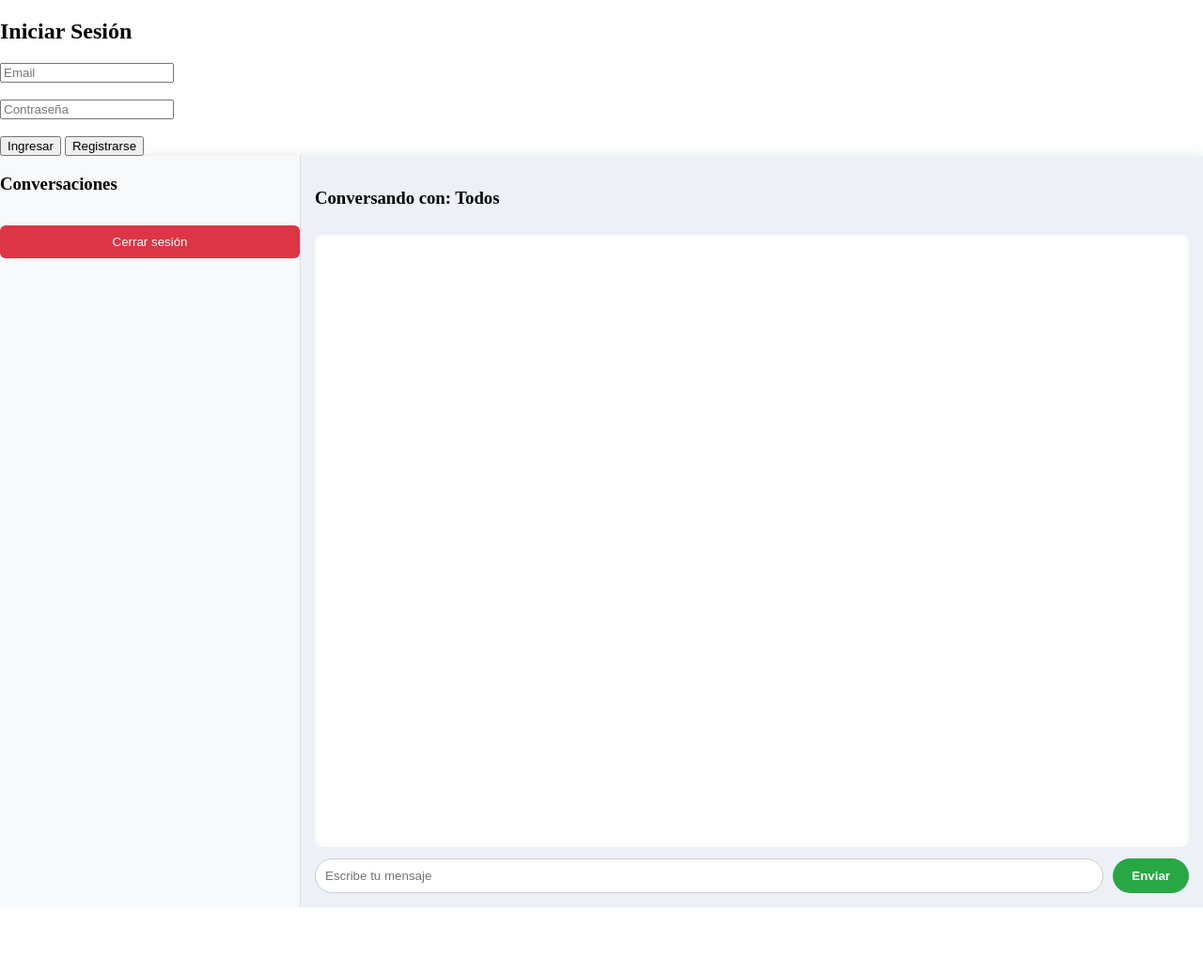
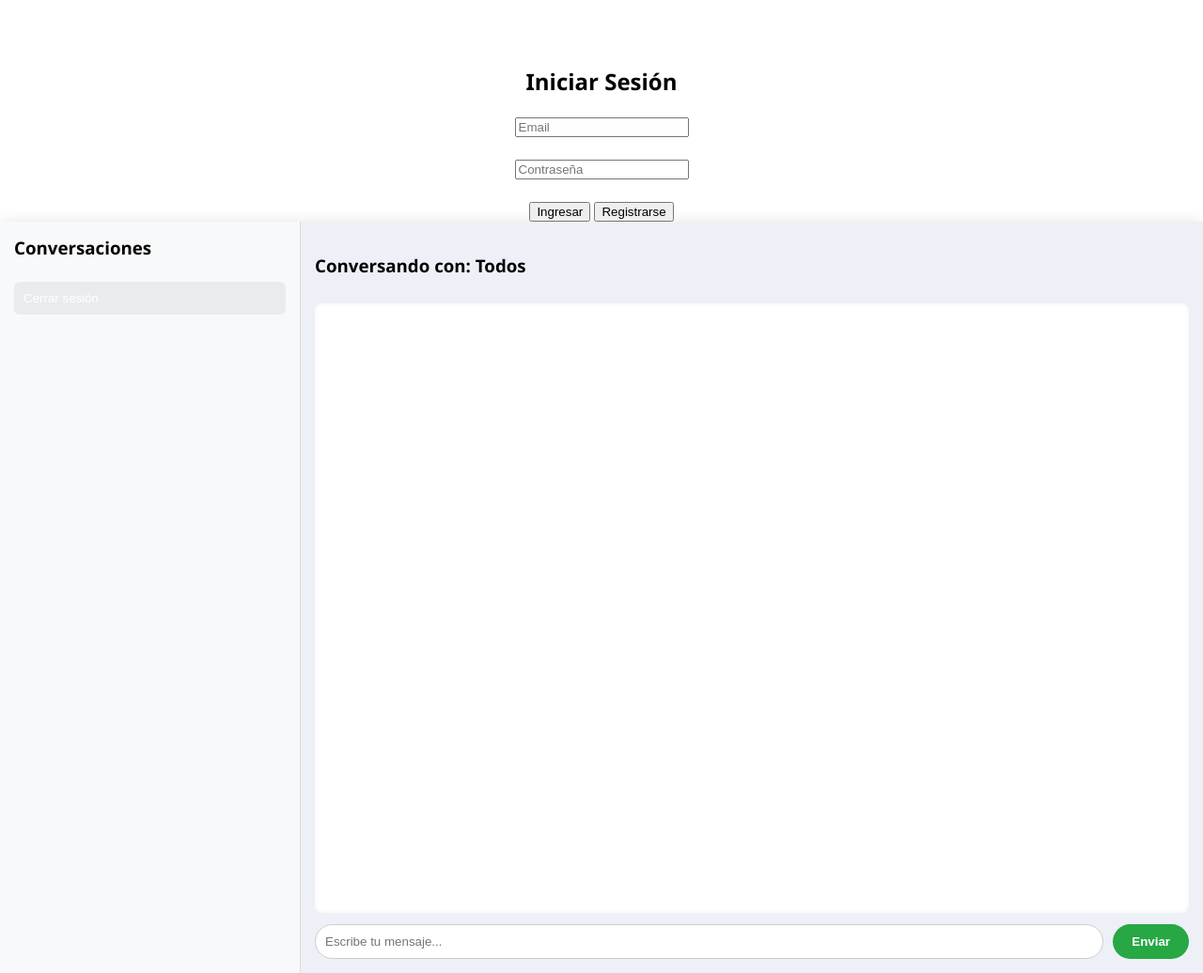
Before and after one commit to JosephPineda08/chat_encryptado, a plain HTML site: page client/index.html in a window 1280 px wide. Shown: the whole page at 94% size. Before the commit the page ends 966 px from the top, so only its background shows below. Drawn offline with nearby package versions, Linux system fonts and the light colour scheme.

Commit message:
UI: rediseño tipo WhatsApp

```diff
--- a/client/index.html
+++ b/client/index.html
@@ -5,6 +5,7 @@
   <title>Mi Chat Seguro</title>
   <script src="/socket.io/socket.io.js"></script>
   <script src="/app.js" defer></script>
+
   <style>
     * {
       box-sizing: border-box;
@@ -14,32 +15,58 @@ html, body {
       margin: 0;
       padding: 0;
       height: 100%;
+      font-family: 'Segoe UI', sans-serif;
+    }
+
+    #auth {
+      text-align: center;
+      padding-top: 50px;
     }
 
     #chat {
       display: flex;
-  flex-direction: row;         /* 👈 esto asegura horizontal */
-  height: 100vh;               /* 👈 toda la altura visible */
+      flex-direction: row;
+      height: 100vh;
       width: 100vw;
       background: white;
       box-shadow: 0 0 15px rgba(0,0,0,0.1);
     }
 
     #usuarios {
-  width: 25%;                  /* 👈 ancho fijo lateral */
+      width: 25%;
       overflow-y: auto;
       background: #f8f9fa;
       border-right: 1px solid #ddd;
+      padding: 15px;
+    }
+
+    #usuarios h3 {
+      margin-top: 0;
+    }
+
+    #usuarios button {
+      width: 100%;
+      padding: 10px;
+      margin: 5px 0;
+      background: #e9ecef;
+      border: none;
+      border-radius: 6px;
+      text-align: left;
+      cursor: pointer;
+      font-weight: 500;
+    }
+
+    #usuarios button:hover {
+      background-color: #dee2e6;
     }
 
     #panel-chat {
-  flex: 1;                     /* 👈 que ocupe todo lo restante */
+      flex: 1;
       display: flex;
       flex-direction: column;
       padding: 15px;
       background-color: #edf1f7;
     }
-
 
     #topbar {
       margin-bottom: 10px;
@@ -129,10 +156,10 @@ html, body {
       background-color: #c82333;
     }
   </style>
-
 </head>
 <body>
 
+  <!-- Login -->
   <div id="auth">
     <h2>Iniciar Sesión</h2>
     <input id="email" placeholder="Email" /><br/><br/>
@@ -142,20 +169,25 @@ html, body {
     <div id="auth-error" style="color:red;"></div>
   </div>
 
+  <!-- Chat -->
   <div id="chat">
+    <!-- Lista de usuarios -->
     <div id="usuarios">
       <h3>Conversaciones</h3>
-      <!-- botones de usuarios se inyectan aquí -->
+      <!-- Se llena desde app.js -->
       <button id="btnLogout">Cerrar sesión</button>
     </div>
 
+    <!-- Panel de chat -->
     <div id="panel-chat">
       <div id="topbar">
         <h3>Conversando con: <span id="nombreReceptor">Todos</span></h3>
       </div>
+
       <div id="mensajes"></div>
+
       <div id="inputArea">
-        <input id="texto" placeholder="Escribe tu mensaje" />
+        <input id="texto" placeholder="Escribe tu mensaje..." />
         <button id="btnEnviar">Enviar</button>
       </div>
     </div>
```
Lines whose indentation alone changed are shown as unchanged.
